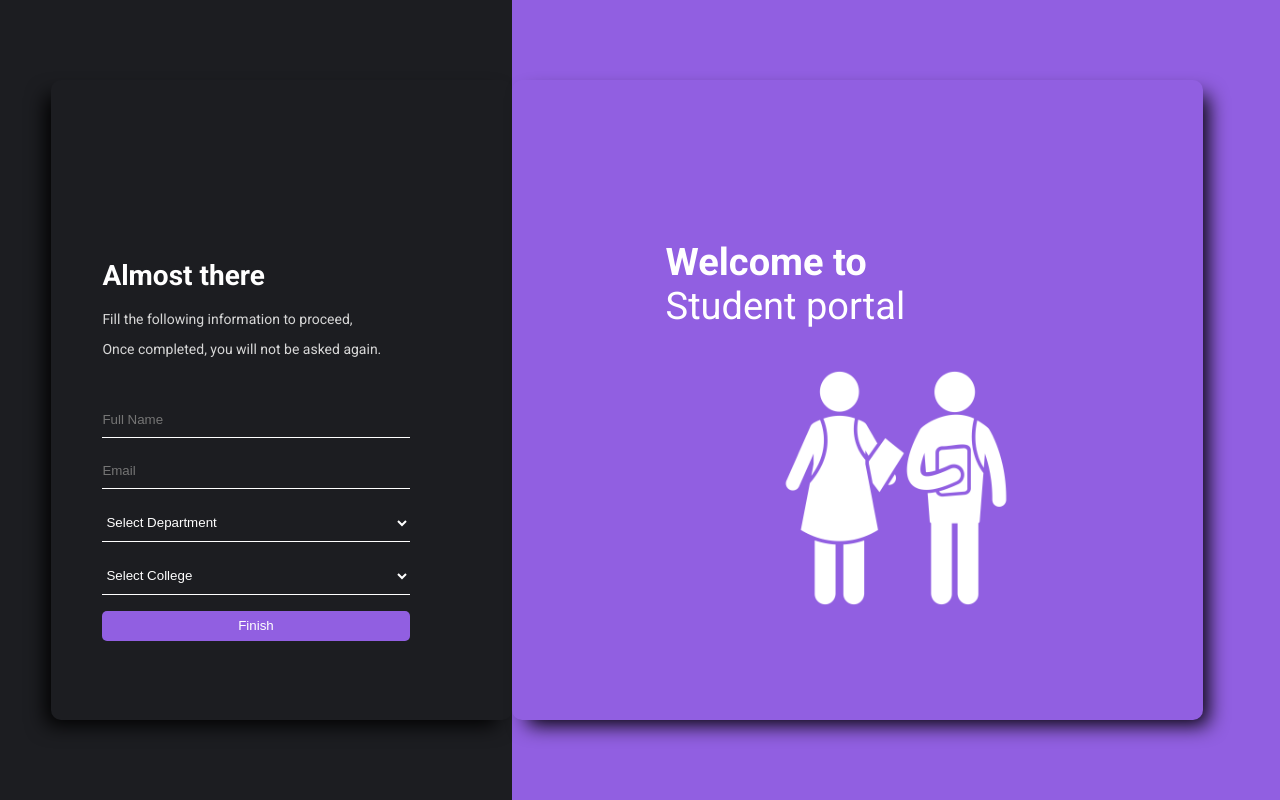
After one commit to mussie-alemayehu/student-portal, a PHP site: page /auth/details.php in a window 1280 px wide. The commit adds this page. Run offline with PHP 8.4, Linux system fonts and the light colour scheme.

Commit message:
add detail receiver screen navigation from login screens

```diff
--- /dev/null
+++ b/auth/details.php
@@ -0,0 +1,37 @@
+<?php include('header.php'); ?>
+
+<div class="left-container">
+    <div class="inner-fields">
+        <h1>Almost there</h1>
+        <p class="description">Fill the following information to proceed,</p>
+        <p class="description">Once completed, you will not be asked again.</p>
+        <br>
+        <form action="" method="post">
+            <input class="input-field" type="text" placeholder="Full Name" required name="fullname"><br>
+            <input class="input-field" type="email" placeholder="Email" required name="email"><br>
+            <select class="input-field" required name="department">
+                <option value="">Select Department</option>
+                <option value="Computer Science">Computer Science</option>
+                <option value="Chemistry">Chemistry</option>
+                <option value="Physics">Physics</option>
+                <option value="Mathematics">Mathematics</option>
+                <option value="Information Science">Information Science</option>
+                <option value="Biology">Biology</option>
+                <option value="Business Administration">Business Administration</option>
+                <option value="Economics">Economics</option>
+                <option value="English">English</option>
+            </select><br>
+            <select class="input-field" required name="college">
+                <option value="">Select College</option>
+                <option value="CSS">CSS</option>
+                <option value="CNCS">CNCS</option>
+                <option value="CoBE">CoBE</option>
+                <option value="AAiT">AAiT</option>
+            </select><br>
+            <br>
+            <button class="btn">Finish</button>
+        </form>
+    </div>
+</div>
+
+<?php include('right.php'); ?>
```
Also changed, not shown: auth/index.php (+16 -7 lines), auth/signup.php (+10 -10 lines).
